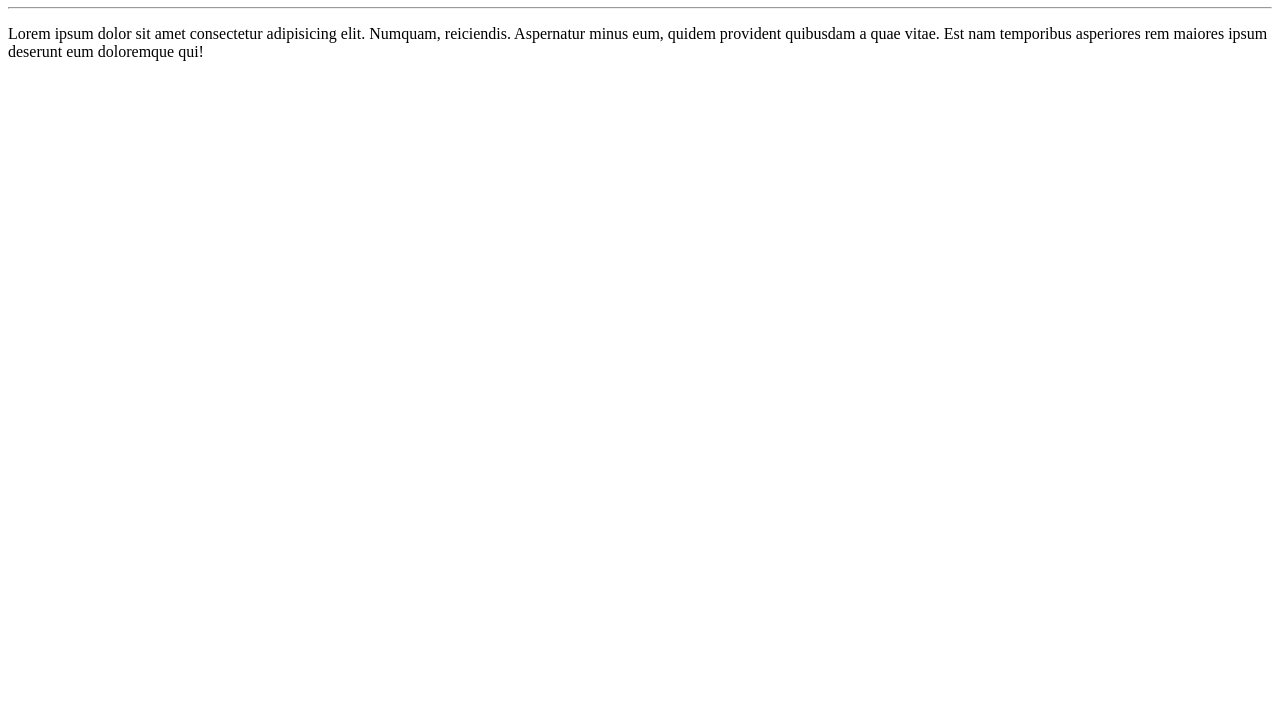
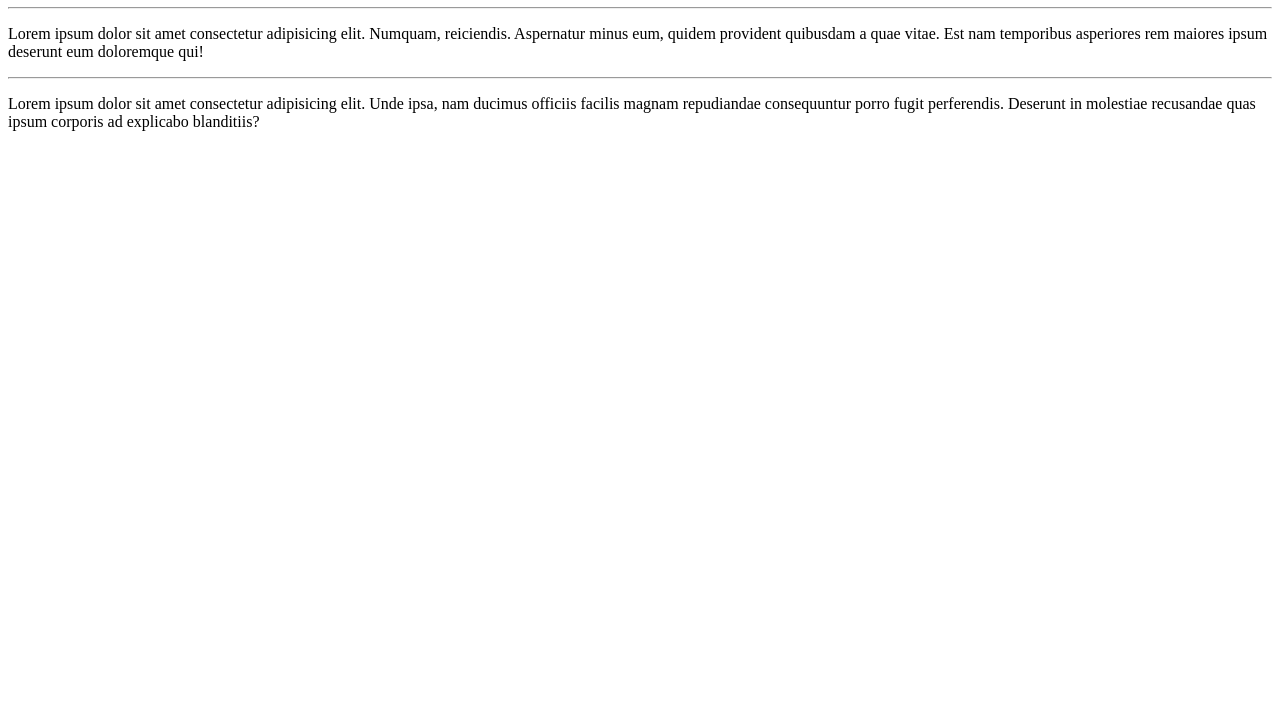
Before and after one commit to AngeloMiguelSouza343/Ola-Mundo, a plain HTML site: page SiteExemplo/index.html in a window 1280 px wide. Shown: the part 73-800 px from the top of the page. Drawn offline with Linux system fonts and the light colour scheme.

Commit message:
adicionei um novo paragrafo

```diff
--- a/SiteExemplo/index.html
+++ b/SiteExemplo/index.html
@@ -11,5 +11,9 @@
     <hr>
     <p>Lorem ipsum dolor sit amet consectetur adipisicing elit. Numquam, reiciendis. Aspernatur minus eum, quidem provident quibusdam a quae vitae. Est nam temporibus asperiores rem maiores ipsum deserunt eum doloremque qui!</p>
 
+    <hr>
+
+    <p>Lorem ipsum dolor sit amet consectetur adipisicing elit. Unde ipsa, nam ducimus officiis facilis magnam repudiandae consequuntur porro fugit perferendis. Deserunt in molestiae recusandae quas ipsum corporis ad explicabo blanditiis?</p>
+
 </body>
 </html>
```
